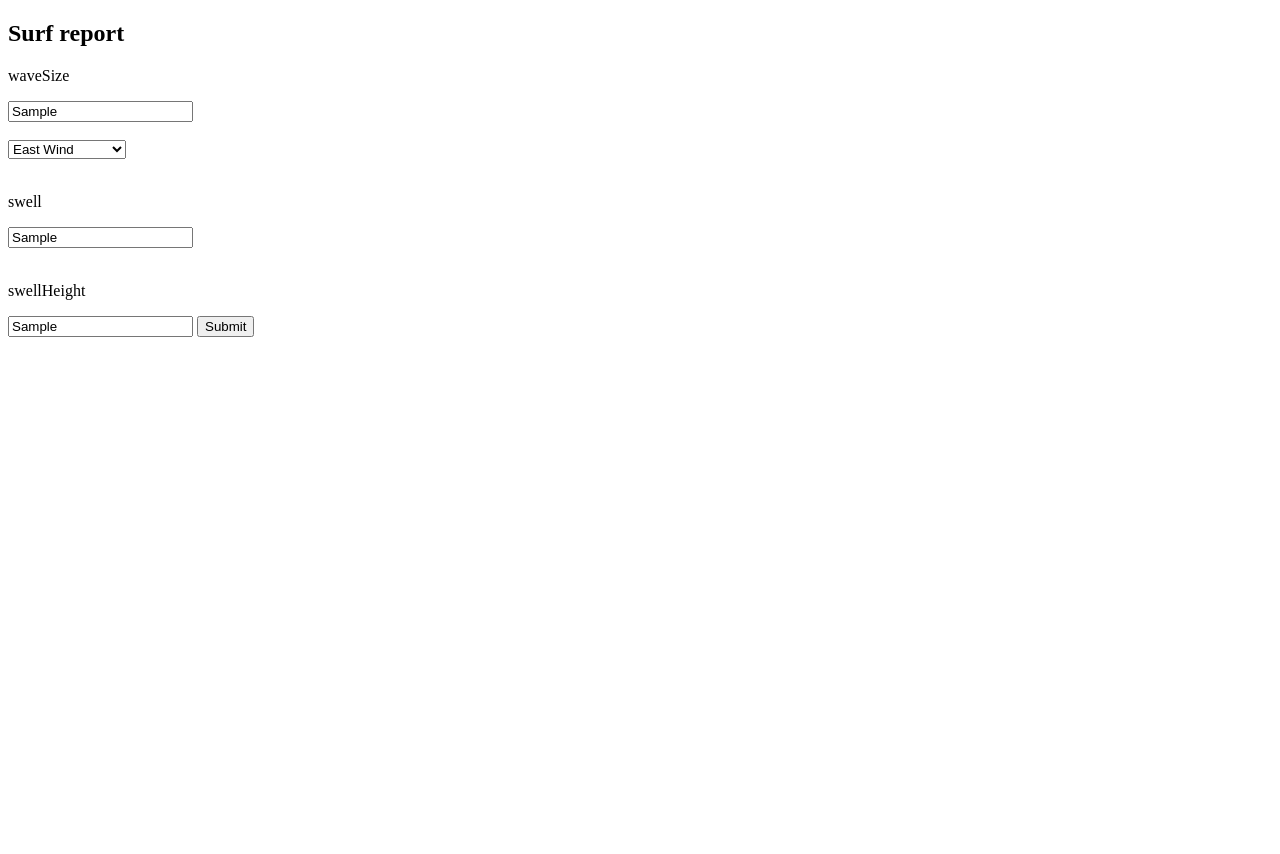
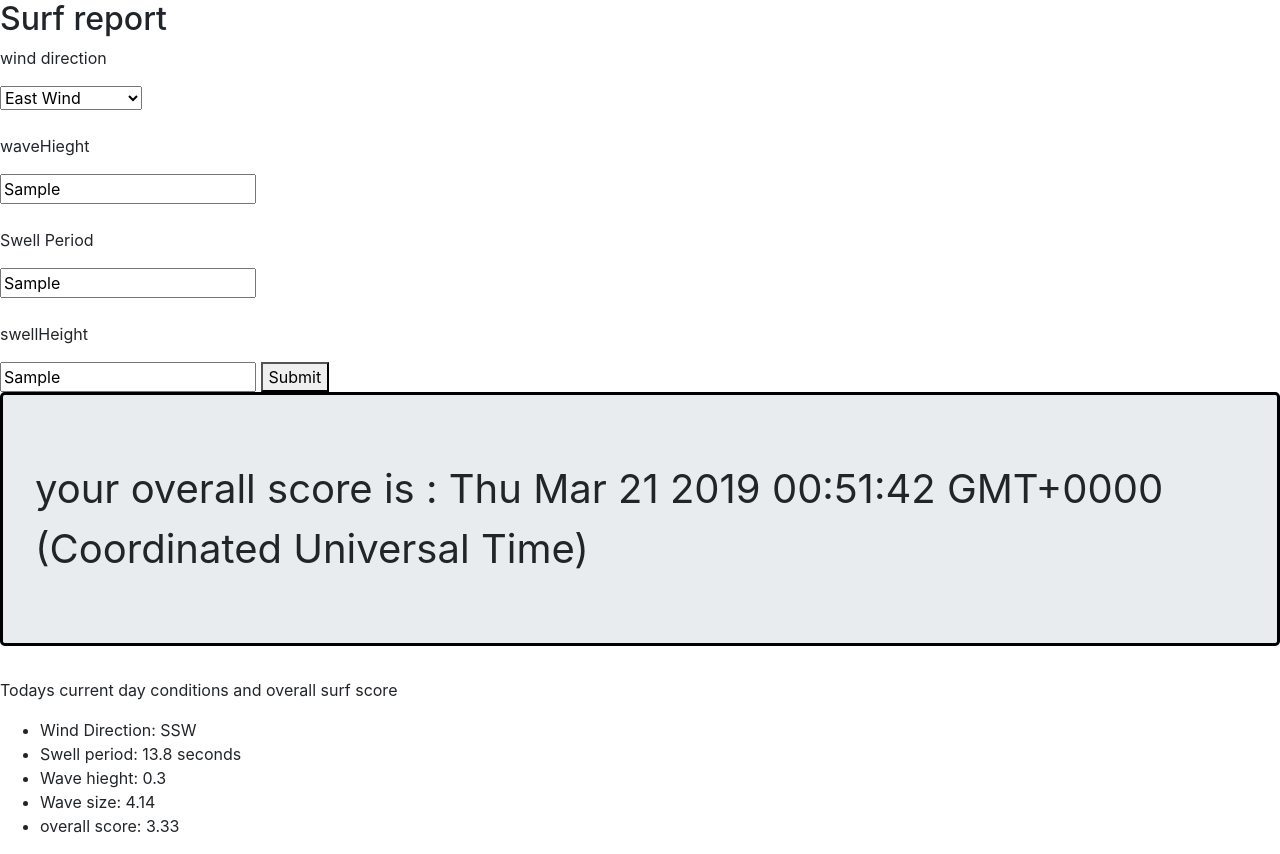
Before and after one commit to ryanleslie33/surf-report, a website built with webpack: page src/index.html in a window 1280 px wide. Both pictures are taken after typing "Sample", "Sample", "Sample" into the empty fields and a click on the button "Submit". Before the commit the page ends 800 px from the top, so only its background shows below. Built offline with nearby package versions, Linux system fonts and the light colour scheme; files whose address does not match are found by name.

Commit message:
complete all test and functionality

```diff
--- /dev/null
+++ b/src/Styles.css
@@ -0,0 +1,4 @@
+.jumbotron{
+  border:solid 3px black;
+  font-size: 40px;
+}
--- a/src/index.html
+++ b/src/index.html
@@ -1,6 +1,8 @@
 <!DOCTYPE html>
 <html lang="en" dir="ltr">
   <head>
+    <link rel="stylesheet" href="https://stackpath.bootstrapcdn.com/bootstrap/4.1.3/css/bootstrap.min.css" integrity="sha384-MCw98/SFnGE8fJT3GXwEOngsV7Zt27NXFoaoApmYm81iuXoPkFOJwJ8ERdknLPMO" crossorigin="anonymous">
+<link rel="stylesheet" href="css/styles.css">
     <meta charset="utf-8">
     <title>surf-repory</title>
   </head>
@@ -8,10 +10,7 @@
     <div class="input">
       <h2>Surf report</h2>
       <form id="form" action="index.html" >
-        <p>waveSize</p>
-        <input id="waveSize" type="text" name="waveSize" value="">
-        <br/>
-        <br/>
+        <p>wind direction</p>
         <select   id="windDirection">
        <option value=5> East Wind</option>
        <option value=4>NorthEast Wind</option>
@@ -21,7 +20,11 @@
      </select>
         <br/>
         <br/>
-        <p>swell</p>
+        <p>waveHieght</p>
+        <input id="waveSize" type="text" name="waveSize" value="">
+        <br/>
+        <br/>
+        <p>Swell Period</p>
         <input id="swellPeriod" type="text" name="swellPeriod" value="">
         <br/>
         <br/>
@@ -29,9 +32,18 @@
         <input id="swellHeight" type="text" name="swellHeight" value="">
         <button type="submit" >Submit</button>
       </form>
-      <div id="output">
 
-      </div>
+      <div class = "jumbotron" id="output">
+        </div>
+        <p>Todays current day conditions and overall surf score </p>
+        <ul>
+          <li>Wind Direction: SSW</li>
+          <li>Swell period: 13.8 seconds</li>
+          <li>Wave hieght: 0.3 </li>
+          <li>Wave size: 4.14</li>
+          <li>overall score: 3.33</li>
+        </ul>
+
     </div>
   </body>
 </html>
--- a/src/main.js
+++ b/src/main.js
@@ -1,18 +1,21 @@
 import $ from 'jquery';
+import 'bootstrap/dist/css/bootstrap.min.css';
 import  { Surf } from 'C:/Users/ryan leslie/Desktop/Surf-Report/src/Surf.js'
+
 
 $(document).ready(function() {
   $("#form").submit(function(event){
     event.preventDefault()
-    let windDirection = $("#windDirection").val();
-    let swellPeriod = $("#swellPeriod").val();
-    let waveSize = $("#waveSize").val();
-    let swellHeight = $("#swellHeight").val();
+    let windDirection = parseFloat($("#windDirection").val());
+    let swellPeriod = parseFloat($("#swellPeriod").val());
+    let waveSize = parseFloat($("#waveSize").val());
+    let swellHeight = parseFloat($("#swellHeight").val());
 
     let newSurf = new Surf(windDirection,swellPeriod,waveSize,swellHeight)
+    let time = new Date()
     newSurf.swellChecker();
     newSurf.sizeChecker();
     newSurf.calculateScore();
-    $("#output").append(newSurf.calculateScore());
+    $("#output").append( "your overall score is " +  newSurf.calculateScore() + ": "  + time);
   })
 })
```
Also changed, not shown: spec/Surf-spec.js (added, +24 -0 lines), spec/support/jasmine.json (added, +11 -0 lines), spec/support/surf-spec.js (deleted, +0 -16 lines).
